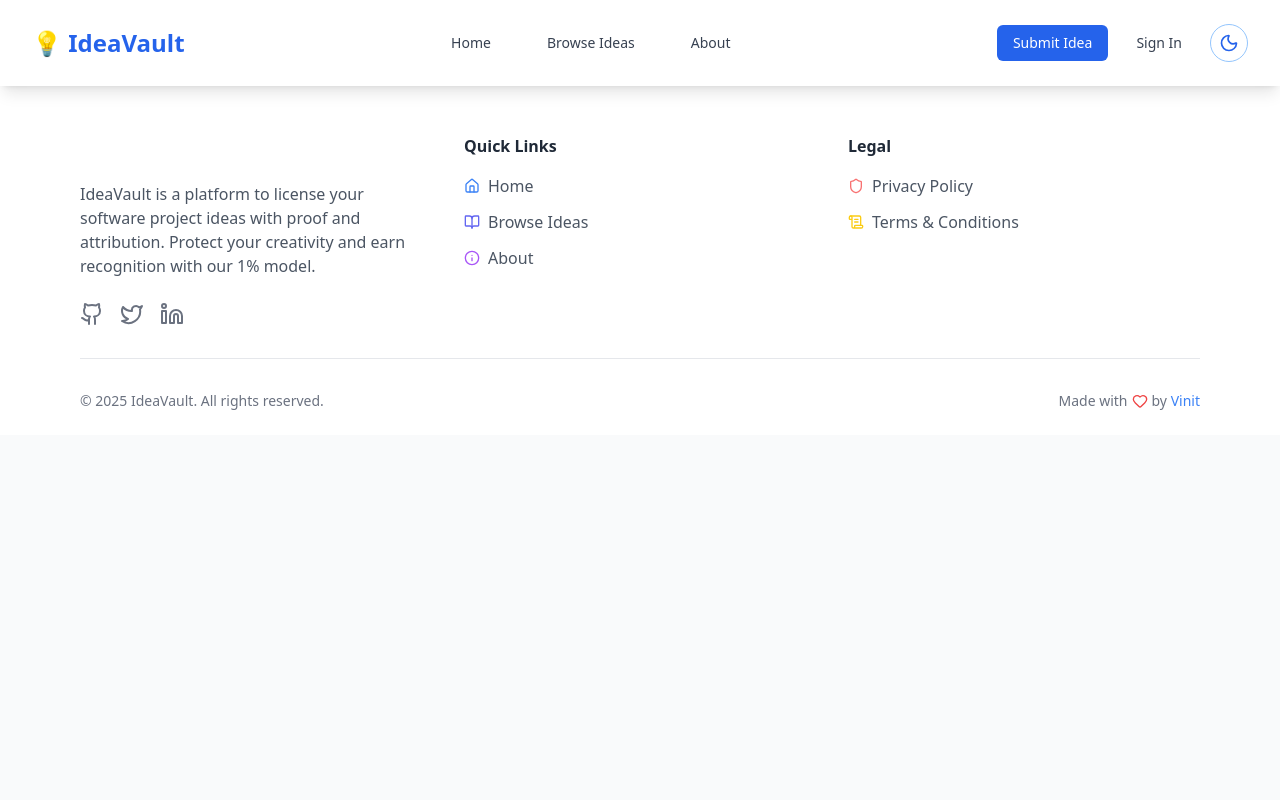
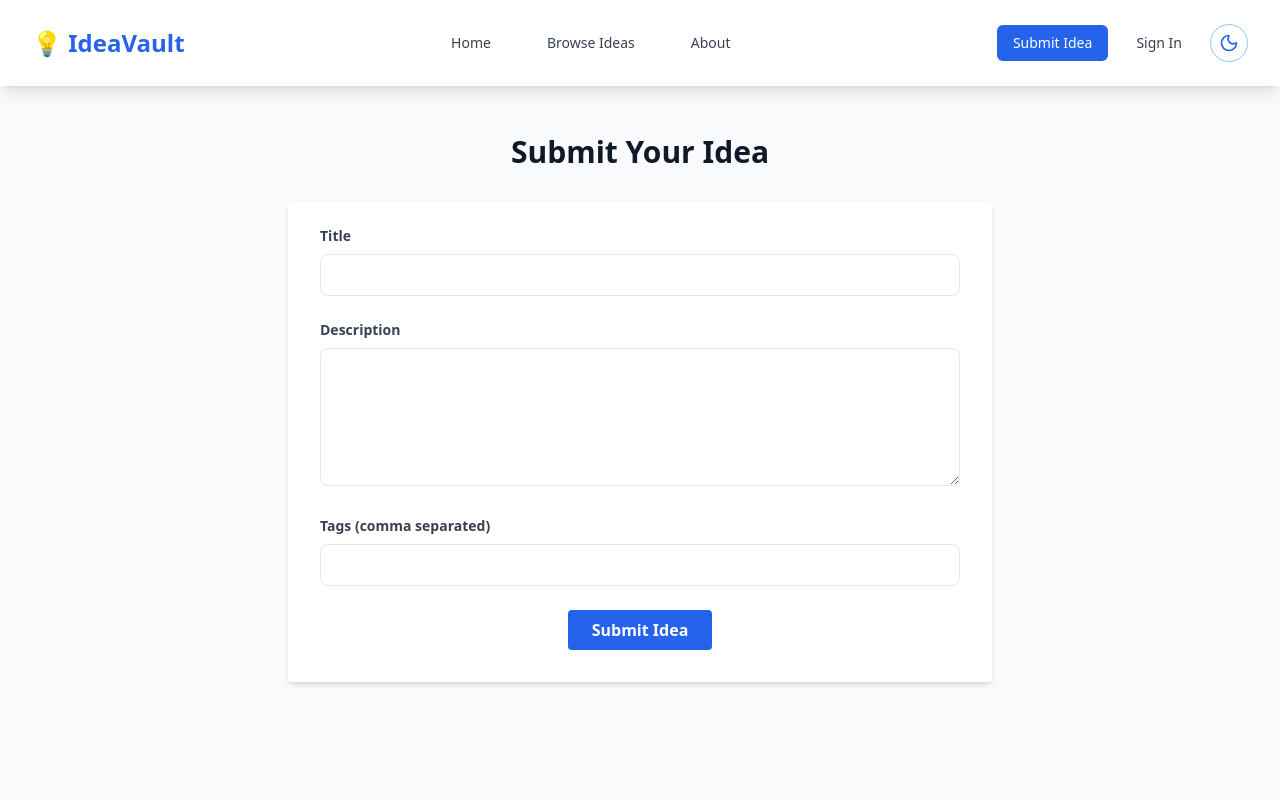
Before and after one commit to vinit105/ideaVault, a React (Vite) app in the folder frontend/: page /submit-idea in a window 1280 px wide. Shown: the top 800 px of the page. Built offline with nearby package versions, Linux system fonts and the light colour scheme.

Commit message:
frontend functionality for submit-idea button

```diff
--- a/frontend/src/App.tsx
+++ b/frontend/src/App.tsx
@@ -1,8 +1,9 @@
 import { BrowserRouter as Router, Routes, Route } from 'react-router-dom';
 import Header from './components/Header';
-import Footer from "./components/Footer"
+import Footer from './components/Footer';
 import Home from './pages/Home';
 import Ideas from './pages/Ideas';
+import SubmitIdea from './pages/SubmitIdea';
 import About from './pages/About';
 
 function App() {
@@ -15,6 +16,7 @@ function App() {
             <Route path="/" element={<Home />} />
             <Route path="/ideas" element={<Ideas />} />
             <Route path="/about" element={<About />} />
+             <Route path="/submit-idea" element={<SubmitIdea />} />
           </Routes>
         </main>
         <Footer/>
--- a/frontend/src/pages/Home.tsx
+++ b/frontend/src/pages/Home.tsx
@@ -36,9 +36,11 @@ const Home: React.FC = () => {
                             credit they deserve under a unique 1% attribution model.
                         </p>
                         <div className="flex flex-col sm:flex-row gap-4 justify-center">
+                            <Link to="/submit-idea">
                             <button className="border-2 border-white text-white px-8 py-3 rounded-lg text-lg font-semibold hover:bg-white hover:text-blue-600 transition duration-300 transform hover:scale-105 dark:hover:bg-purple-100 dark:hover:text-purple-900">
                                 Submit Your Idea
                             </button>
+                            </Link>
                             <Link
                                 to="/ideas"
                                 className="border-2 border-white text-white px-8 py-3 rounded-lg text-lg font-semibold hover:bg-white hover:text-blue-600 transition duration-300 transform hover:scale-105 dark:hover:bg-purple-100 dark:hover:text-purple-900"
--- /dev/null
+++ b/frontend/src/pages/SubmitIdea.tsx
@@ -0,0 +1,89 @@
+import { useState } from 'react';
+import axios from 'axios';
+
+const SubmitIdea = () => {
+  const [title, setTitle] = useState('');
+  const [description, setDescription] = useState('');
+  const [tags, setTags] = useState('');
+  const [success, setSuccess] = useState('');
+  const [error, setError] = useState('');
+
+  const handleSubmit = async (e: React.FormEvent) => {
+    e.preventDefault();
+    setError('');
+    setSuccess('');
+
+    try {
+      const response = await axios.post('/api/ideas', {
+        title,
+        description,
+        tags: tags.split(',').map((tag) => tag.trim()),
+      });
+
+      if (response.status === 201) {
+        setSuccess('Idea submitted successfully!');
+        setTitle('');
+        setDescription('');
+        setTags('');
+      }
+    } catch (err: any) {
+      setError(err?.response?.data?.message || 'Something went wrong');
+    }
+  };
+
+  return (
+    <div className="min-h-screen bg-gray-50 dark:bg-gray-800 py-12">
+      <div className="max-w-3xl mx-auto px-4 sm:px-6 lg:px-8">
+        <h2 className="text-3xl font-bold text-center text-gray-900 dark:text-white mb-8">Submit Your Idea</h2>
+
+        {success && <p className="mb-4 text-green-600 text-center">{success}</p>}
+        {error && <p className="mb-4 text-red-600 text-center">{error}</p>}
+
+        <form onSubmit={handleSubmit} className="bg-white dark:bg-gray-700 shadow-md rounded px-8 pt-6 pb-8 mb-4">
+          <div className="mb-6">
+            <label className="block text-gray-700 dark:text-gray-200 text-sm font-bold mb-2">Title</label>
+            <input
+              type="text"
+              value={title}
+              onChange={(e) => setTitle(e.target.value)}
+              className="w-full px-4 py-2 border rounded-lg focus:outline-none focus:ring-2 focus:ring-blue-500"
+              required
+            />
+          </div>
+
+          <div className="mb-6">
+            <label className="block text-gray-700 dark:text-gray-200 text-sm font-bold mb-2">Description</label>
+            <textarea
+              value={description}
+              onChange={(e) => setDescription(e.target.value)}
+              className="w-full px-4 py-2 border rounded-lg focus:outline-none focus:ring-2 focus:ring-blue-500"
+              rows={5}
+              required
+            ></textarea>
+          </div>
+
+          <div className="mb-6">
+            <label className="block text-gray-700 dark:text-gray-200 text-sm font-bold mb-2">Tags (comma separated)</label>
+            <input
+              type="text"
+              value={tags}
+              onChange={(e) => setTags(e.target.value)}
+              className="w-full px-4 py-2 border rounded-lg focus:outline-none focus:ring-2 focus:ring-blue-500"
+            />
+          </div>
+
+          <div className="flex items-center justify-center">
+            <button
+              type="submit"
+              className="bg-blue-600 hover:bg-blue-700 text-white font-bold py-2 px-6 rounded focus:outline-none focus:shadow-outline"
+            >
+              Submit Idea
+            </button>
+          </div>
+        </form>
+      </div>
+    </div>
+  );
+};
+
+export default SubmitIdea;
```
